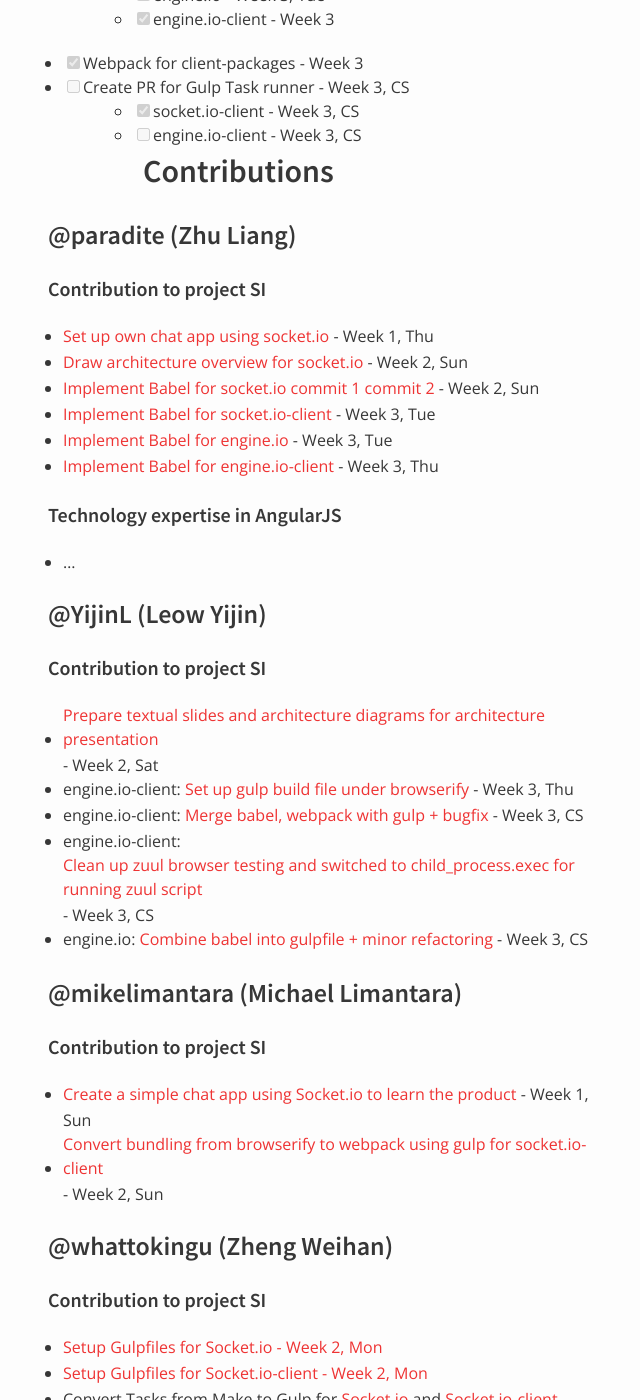
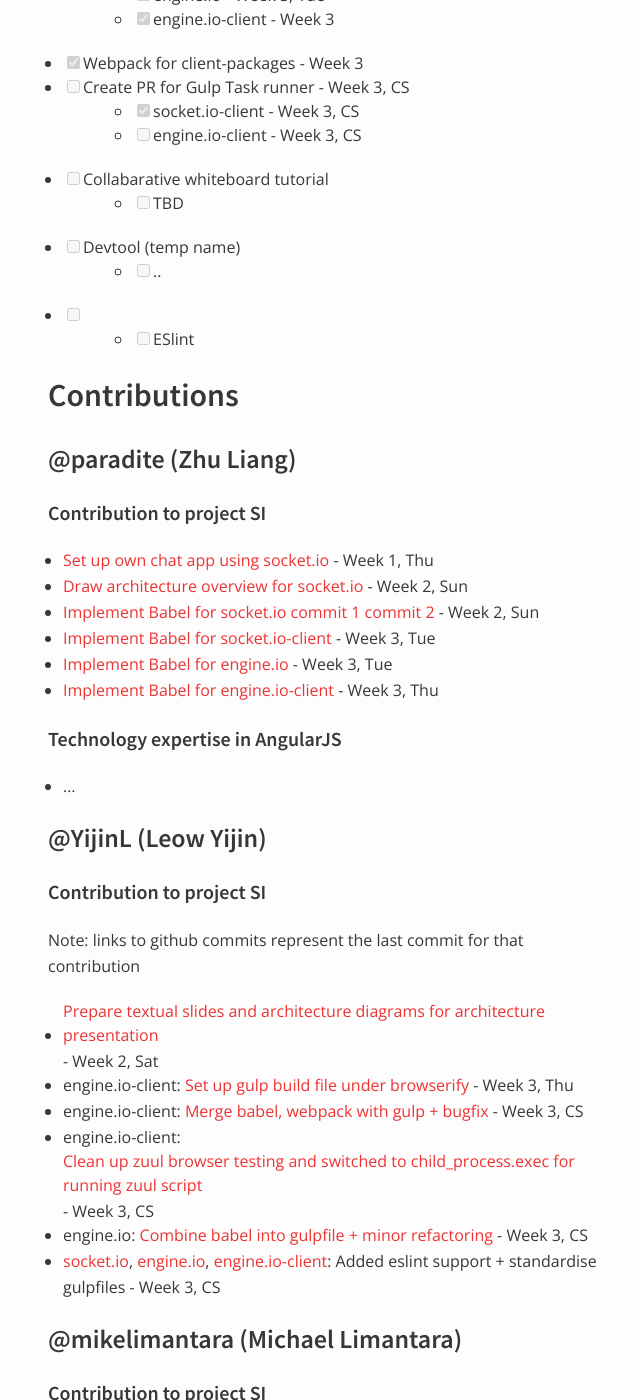
Before and after one commit to nus-oss/cs3281-AY1516S2-website, a Jekyll site: the page built from teams/socketio.md, in a window 1280 px wide and 1400 px high, scrolled down 1065 px. Shown: the whole window, without its empty margins (322-962 px from the left). Built offline with Jekyll 4.4.1, drawn with Linux system fonts in a browser that asks for light colours.

Commit message:
update yijin contrib

```diff
--- a/teams/socketio.md
+++ b/teams/socketio.md
@@ -39,6 +39,14 @@
 * [ ] Create PR for Gulp Task runner - Week 3, CS
   * [x] socket.io-client - Week 3, CS
   * [ ] engine.io-client - Week 3, CS
+* [ ] Collabarative whiteboard tutorial
+  * [ ] TBD
+* [ ] Devtool (temp name)
+  * [ ] ..
+* [ ]
+  * [ ] ESlint
+
+
 ## Contributions
 
 ### @paradite (Zhu Liang)
@@ -57,11 +65,13 @@
 ### @YijinL (Leow Yijin)
 
 #### Contribution to project SI
+Note: links to github commits represent the last commit for that contribution
 * [Prepare textual slides and architecture diagrams for architecture presentation](https://docs.google.com/presentation/d/1OHRrAYRE8M2gV4wg2MwYk0BIfbEURwtMt17og5wWTfE/edit?usp=sharing) - Week 2, Sat
 * engine.io-client: [Set up gulp build file under browserify](https://github.com/nus-fboa2016-si/engine.io-client/pull/1) - Week 3, Thu
 * engine.io-client: [Merge babel, webpack with gulp + bugfix](https://github.com/nus-fboa2016-si/engine.io-client/commit/fad7e5b450566b86105421eb444b39bed4d0345a) - Week 3, CS
 * engine.io-client: [Clean up zuul browser testing and switched to child_process.exec for running zuul script](https://github.com/nus-fboa2016-si/engine.io-client/commit/9079369603a6f22d9ea445a485b3fbb9466e82b8) - Week 3, CS
 * engine.io: [Combine babel into gulpfile + minor refactoring](https://github.com/nus-fboa2016-si/engine.io/commit/06c3e8cea4158724aa86c012cc70ea1d3df05a93) - Week 3, CS
+* [socket.io](https://github.com/nus-fboa2016-si/socket.io/commit/920412587b245c4ae5f7c95a583dd37f20c2d904), [engine.io](https://github.com/nus-fboa2016-si/engine.io/commit/49fac3af62693cf3cda40da52c09f37845df04e5), [engine.io-client](https://github.com/nus-fboa2016-si/engine.io/commit/49fac3af62693cf3cda40da52c09f37845df04e5): Added eslint support + standardise gulpfiles - Week 3, CS
 
 ### @mikelimantara (Michael Limantara)
 
```
